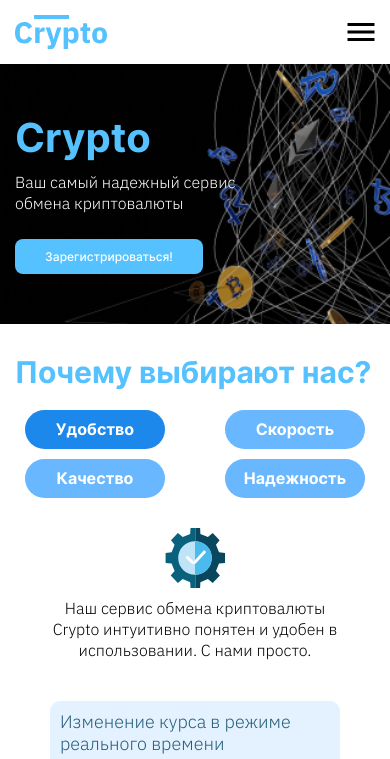
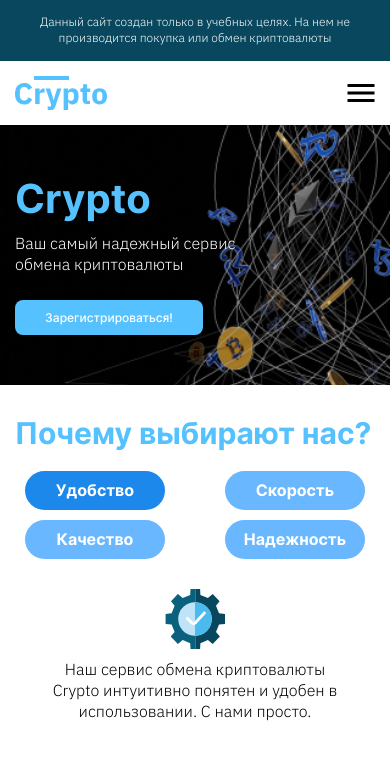
Before and after one commit to tni-github/landig_crypto, a plain HTML site: page index.html in a window 390 px wide. Shown: the top 759 px of the page. Drawn offline with Linux system fonts and the light colour scheme.

Commit message:
day # 4 version 4

```diff
--- a/index.html
+++ b/index.html
@@ -25,6 +25,13 @@
 </head>
 
 <body>
+    <div class="remark">
+        <p class="remark__text">
+            Данный сайт создан только в учебных целях. На нем не производится покупка или обмен
+            криптовалюты
+        </p>
+    </div>
+
     <header class="header">
         <div class="container header__container">
             <img src="image/logo.svg" alt="Логотип компании" class="header__logo">
--- a/js/module/faq.js
+++ b/js/module/faq.js
@@ -26,6 +26,14 @@ const hide = (item, answer) => {
 };
 
 const show = (item, answer) => {
+    const openedBlocks = document.querySelectorAll('.faq__item_show');
+    const openedBlocksNumber = openedBlocks.length;
+    if (openedBlocksNumber) {
+        for (let i = 0; i < openedBlocksNumber; i++) {
+            openedBlocks[i].classList.remove('faq__item_show');
+        }
+    }
+
     if (item.classList.contains('faq__item_show') ||
         item.classList.contains('collapsing')) return;
 
--- a/style/index.css
+++ b/style/index.css
@@ -1,6 +1,7 @@
 @import 'normalize.css';
 @import 'fonts.css';
 @import 'default.css';
+@import 'modules/remark.css';
 @import 'modules/header.css';
 @import 'modules/navigation.css';
 @import 'modules/main.css';
--- a/style/modules/faq.css
+++ b/style/modules/faq.css
@@ -49,6 +49,10 @@
     padding-top: 18px;
 }
 
+.faq__link {
+    color: #55c2ff;
+}
+
 /*.faq__question:after {
     content: '';
     width: 25px;
@@ -96,7 +100,10 @@
     .faq__question {
         font-size: 16px;
         line-height: 19px;
-        margin-bottom: 10px;
+    }
+
+    .faq__answer {
+        padding-top: 10px;
     }
 
     .faq__dropdown {
--- /dev/null
+++ b/style/modules/remark.css
@@ -0,0 +1,32 @@
+.remark {
+    width: 100%;
+    padding: 20px 10px;
+    background-color: #08475e;
+    z-index: 500;
+    position: relative;
+}
+
+.remark__text {
+    font-family: 'IBM Plex Sans';
+    font-size: 16px;
+    line-height: 21px;
+    text-align: center;
+    color: #fff;
+}
+
+@media (max-width: 1024px) {
+    .remark {
+        padding: 21px 10px 24px;
+    }
+
+    .remark__text {
+        font-size: 12px;
+        line-height: 16px;
+    }
+}
+
+@media (max-width: 480px) {
+    .remark {
+        padding: 14px 10px 15px;
+    }
+}
```
